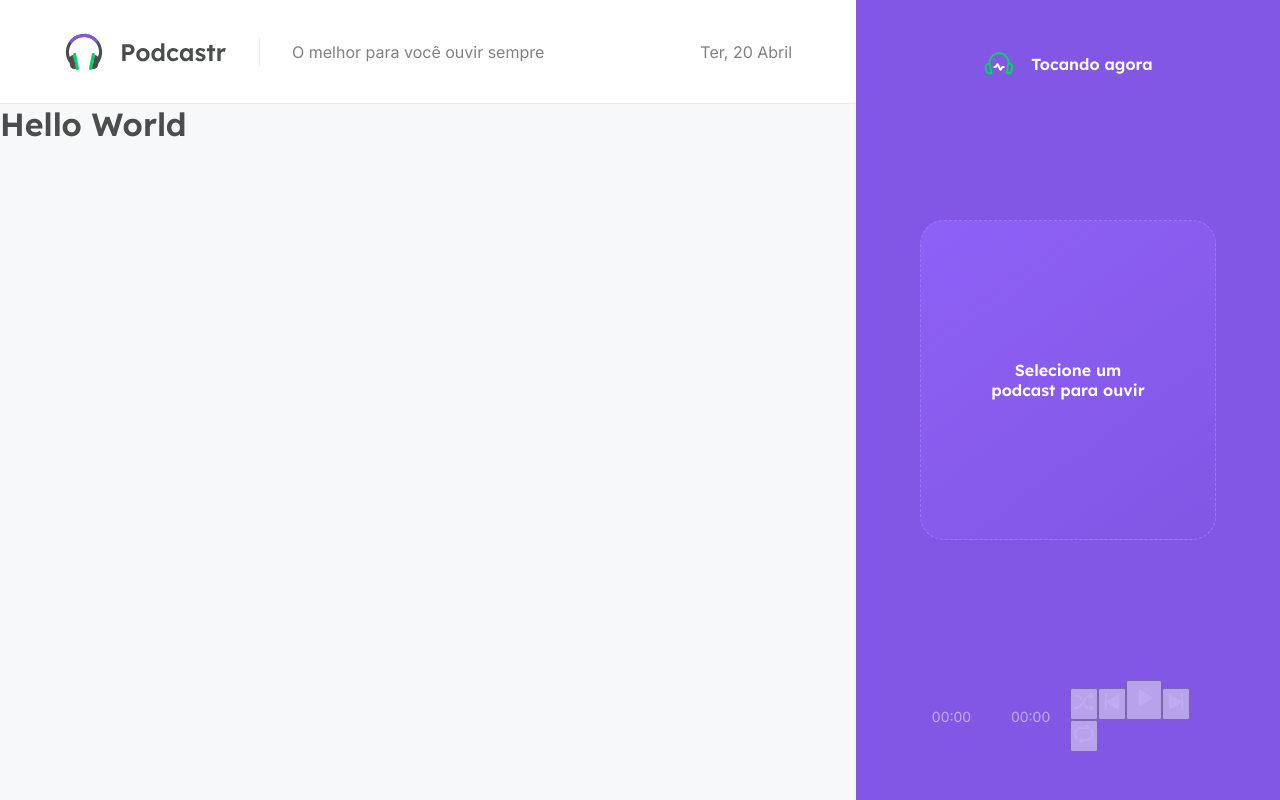
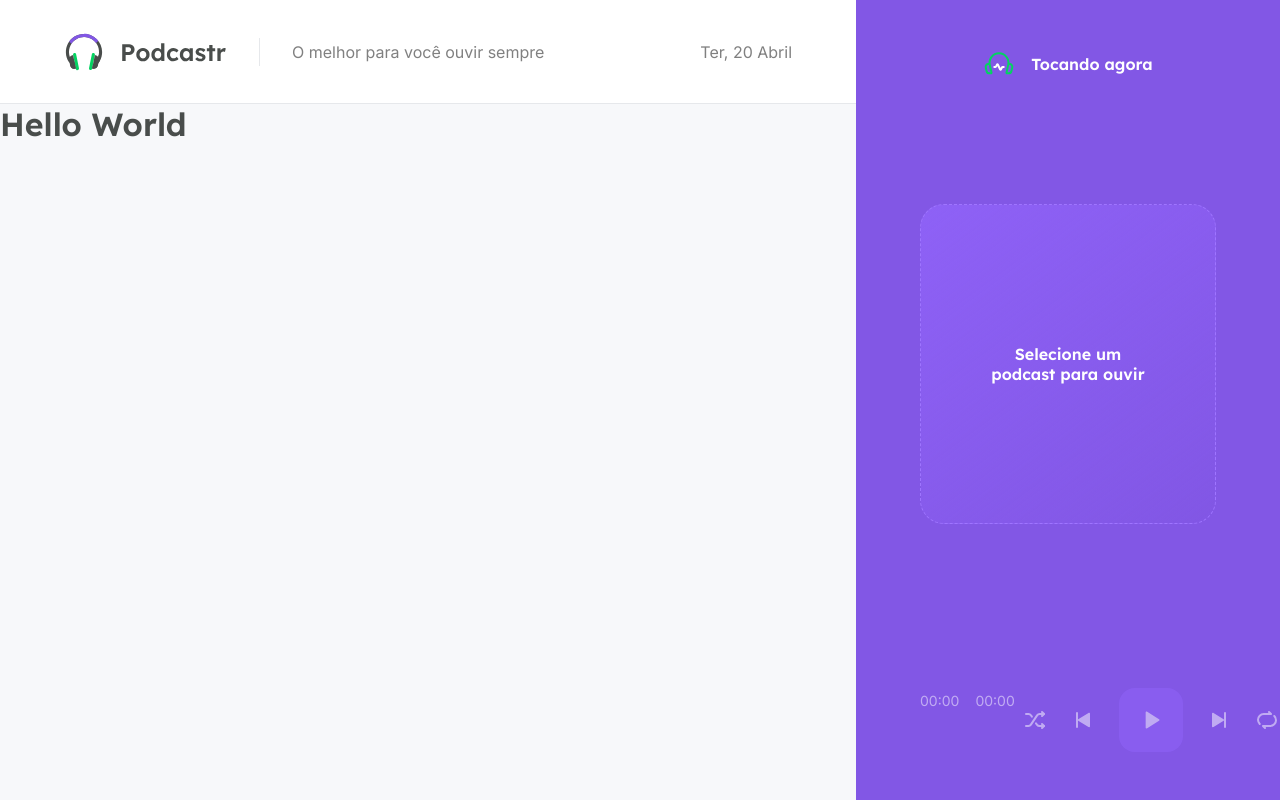
Before and after one commit to rafael-araujo-reis/podcasternext, a Next.js app: page / in a window 1280 px wide. Built offline with nearby package versions, Linux system fonts and the light colour scheme.

Commit message:
Styles buttons

```diff
--- a/src/components/Player/index.tsx
+++ b/src/components/Player/index.tsx
@@ -28,7 +28,7 @@ export function Player() {
             <button type="button">
               <img src="/play-previous.svg" alt="Tocar anterior" />
             </button>
-            <button type="button" className={styles.playButton}>
+            <button type="button" className={styles.playerButton}>
               <img src="/play.svg" alt="Tocar" />
             </button>
             <button type="button">
--- a/src/components/Player/styles.module.scss
+++ b/src/components/Player/styles.module.scss
@@ -77,6 +77,29 @@
       border-radius: 2px;
     }
   }
+}
 
+.buttons {
+  display: flex;
 
+  align-items    : center;
+  justify-content: center;
+
+  margin-top: 2.5rem;
+  gap       : 1.5rem;
+
+  button {
+    background: transparent;
+    border    : 0;
+
+    font-size: 0;
+  }
+
+  & .playerButton {
+    width : 4rem;
+    height: 4rem;
+
+    border-radius: 1rem;
+    background   : var(--purple-400);
+  }
 }
```
